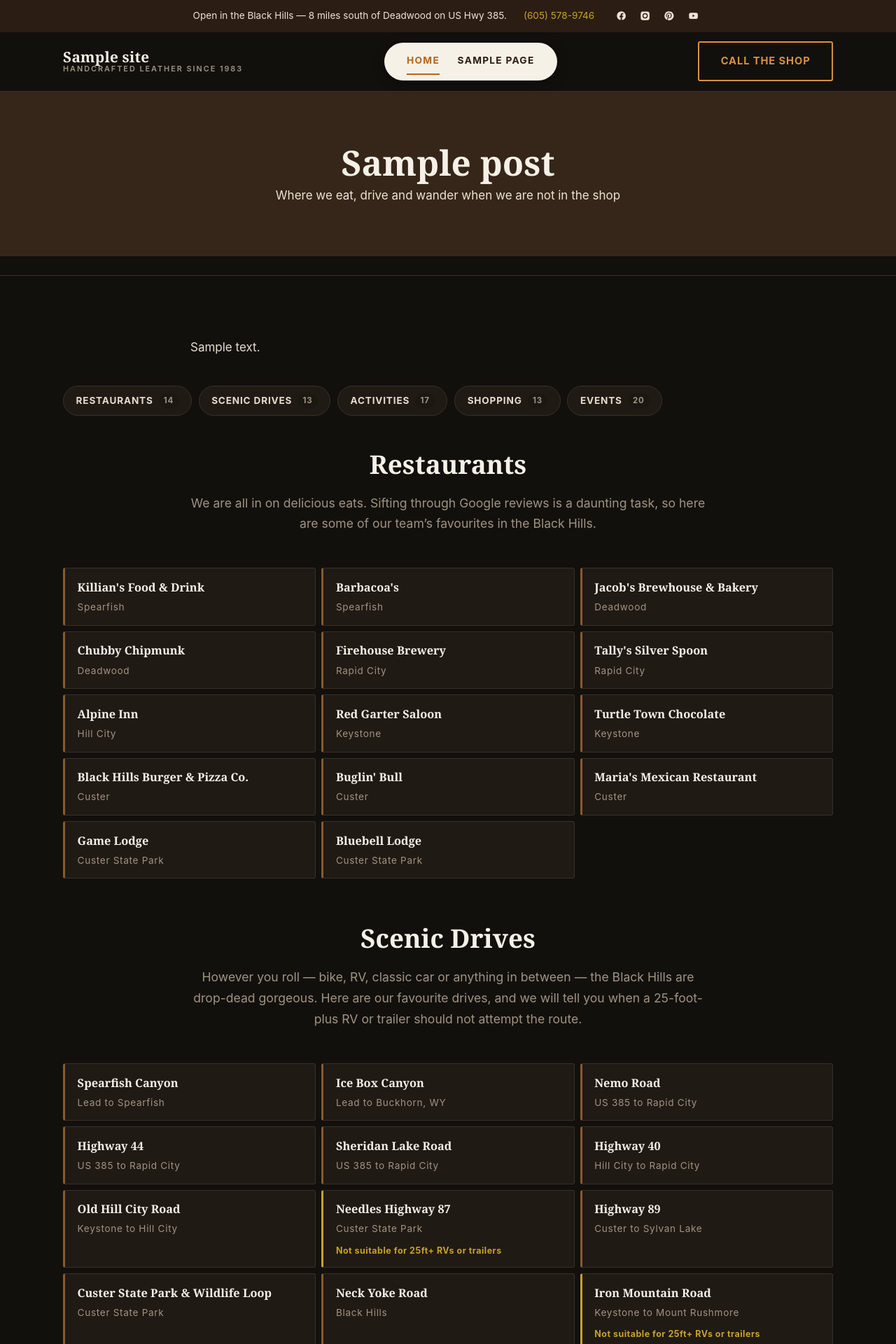
After one commit to RRTCRT/Whost, a WordPress theme: template theme/hide-and-soul/page-templates/template-bh-guide.php in a window 1280 px wide. The commit adds this page. Shown: the top 1920 px of the page at 70% size. Run offline with PHP 8.4 and a stand-in for WordPress, Linux system fonts and the light colour scheme; the site name, menu and one post (Sample post) are stand-ins, and other content is empty; some libraries are stand-ins or nearby versions.

Commit message:
Add the Black Hills guide as structured data with its own template
77 entries across restaurants, scenic drives, activities, shopping and
events. Kept as data in inc/black-hills-guide.php rather than pasted into
page content, because three things in it are worth more than flat text:

The town is a real field, so entries can be grouped and scanned by where
you are rather than read top to bottom.

Two drives — Needles Highway 87 and Iron Mountain Road — are marked "NOT
RV OK" on the Wix page, in capitals inside a line of body text. Here they
carry a flag that renders as a visible warning on the entry itself. Anyone
towing a trailer who misses that has a genuine problem on a mountain road.

Two of the shops in the Shopping list, Jacob's Gallery and Claw Antler &
Hide, are also stockists of ours. They are flagged and badged, so the page
now says so instead of listing them as unrelated recommendations.

The template adds a jump nav with per-section counts, since the page is
long, and closes with directions to the shop.

Co-Authored-By: Claude Opus 5 <noreply@anthropic.com>
Claude-Session: https://claude.ai/code/session_01BWWB5rUZmbfBGLhWxfXFyj

```diff
--- a/theme/hide-and-soul/functions.php
+++ b/theme/hide-and-soul/functions.php
@@ -15,6 +15,7 @@ require_once HS_DIR . '/inc/setup.php';
 require_once HS_DIR . '/inc/assets.php';
 require_once HS_DIR . '/inc/business-info.php';
 require_once HS_DIR . '/inc/customizer.php';
+require_once HS_DIR . '/inc/black-hills-guide.php';
 require_once HS_DIR . '/inc/template-tags.php';
 require_once HS_DIR . '/inc/nav-walker.php';
 require_once HS_DIR . '/inc/schema.php';
--- /dev/null
+++ b/theme/hide-and-soul/inc/black-hills-guide.php
@@ -0,0 +1,142 @@
+<?php
+/**
+ * The Black Hills visitor guide.
+ *
+ * Kept as data rather than page content for three reasons: the town is a real
+ * field worth grouping and searching by, the "not RV friendly" warnings need to
+ * render as warnings rather than as a parenthesis buried in a line of text, and
+ * two of the shops listed also stock our work — which the page should say.
+ *
+ * Edit the arrays here to add or remove entries.
+ *
+ * @package HideAndSoul
+ */
+
+defined( 'ABSPATH' ) || exit;
+
+/**
+ * Guide sections, in the order they appear on the page.
+ *
+ * Each entry: name, town, and optional flags —
+ *   'rv'   => false  the route is not suitable for 25'+ RVs or trailers
+ *   'ours' => true   this shop carries Hide and Soul products
+ *
+ * @return array<string, array{intro: string, items: array<int, array<string, mixed>>}>
+ */
+function hs_black_hills_guide() {
+	$guide = array(
+		'Restaurants' => array(
+			'intro' => __( 'We are all in on delicious eats. Sifting through Google reviews is a daunting task, so here are some of our team’s favourites in the Black Hills.', 'hide-and-soul' ),
+			'items' => array(
+				array( 'name' => "Killian's Food & Drink", 'town' => 'Spearfish' ),
+				array( 'name' => "Barbacoa's", 'town' => 'Spearfish' ),
+				array( 'name' => "Jacob's Brewhouse & Bakery", 'town' => 'Deadwood' ),
+				array( 'name' => 'Chubby Chipmunk', 'town' => 'Deadwood' ),
+				array( 'name' => 'Firehouse Brewery', 'town' => 'Rapid City' ),
+				array( 'name' => "Tally's Silver Spoon", 'town' => 'Rapid City' ),
+				array( 'name' => 'Alpine Inn', 'town' => 'Hill City' ),
+				array( 'name' => 'Red Garter Saloon', 'town' => 'Keystone' ),
+				array( 'name' => 'Turtle Town Chocolate', 'town' => 'Keystone' ),
+				array( 'name' => 'Black Hills Burger & Pizza Co.', 'town' => 'Custer' ),
+				array( 'name' => "Buglin' Bull", 'town' => 'Custer' ),
+				array( 'name' => "Maria's Mexican Restaurant", 'town' => 'Custer' ),
+				array( 'name' => 'Game Lodge', 'town' => 'Custer State Park' ),
+				array( 'name' => 'Bluebell Lodge', 'town' => 'Custer State Park' ),
+			),
+		),
+
+		'Scenic Drives' => array(
+			'intro' => __( 'However you roll — bike, RV, classic car or anything in between — the Black Hills are drop-dead gorgeous. Here are our favourite drives, and we will tell you when a 25-foot-plus RV or trailer should not attempt the route.', 'hide-and-soul' ),
+			'items' => array(
+				array( 'name' => 'Spearfish Canyon', 'town' => 'Lead to Spearfish' ),
+				array( 'name' => 'Ice Box Canyon', 'town' => 'Lead to Buckhorn, WY' ),
+				array( 'name' => 'Nemo Road', 'town' => 'US 385 to Rapid City' ),
+				array( 'name' => 'Highway 44', 'town' => 'US 385 to Rapid City' ),
+				array( 'name' => 'Sheridan Lake Road', 'town' => 'US 385 to Rapid City' ),
+				array( 'name' => 'Highway 40', 'town' => 'Hill City to Rapid City' ),
+				array( 'name' => 'Old Hill City Road', 'town' => 'Keystone to Hill City' ),
+				array( 'name' => 'Needles Highway 87', 'town' => 'Custer State Park', 'rv' => false ),
+				array( 'name' => 'Highway 89', 'town' => 'Custer to Sylvan Lake' ),
+				array( 'name' => 'Custer State Park & Wildlife Loop', 'town' => 'Custer State Park' ),
+				array( 'name' => 'Neck Yoke Road', 'town' => 'Black Hills' ),
+				array( 'name' => 'Iron Mountain Road', 'town' => 'Keystone to Mount Rushmore', 'rv' => false ),
+				array( 'name' => 'Play House Road (North & South)', 'town' => 'Black Hills' ),
+			),
+		),
+
+		'Activities' => array(
+			'intro' => __( 'Level up your Black Hills road trip. These are our local go-to activities — the ones we do with friends and family — so we want to share them with you. Get ready to explore beyond the pavement.', 'hide-and-soul' ),
+			'items' => array(
+				array( 'name' => 'Hikes', 'town' => 'Black Hills' ),
+				array( 'name' => 'Sturgis Motorcycle Museum', 'town' => 'Sturgis' ),
+				array( 'name' => 'ATVs', 'town' => 'Deadwood' ),
+				array( 'name' => 'Gold panning', 'town' => 'Lead' ),
+				array( 'name' => 'Journey Museum', 'town' => 'Rapid City' ),
+				array( 'name' => 'Reptile Gardens', 'town' => 'Rapid City' ),
+				array( 'name' => 'Mickelson Trail bicycles', 'town' => 'Hill City' ),
+				array( 'name' => 'Water sport rentals', 'town' => 'Hill City' ),
+				array( 'name' => 'Lakes', 'town' => 'Hill City' ),
+				array( 'name' => '1880 Steam Train', 'town' => 'Hill City / Keystone' ),
+				array( 'name' => 'Horse riding', 'town' => 'Keystone' ),
+				array( 'name' => 'Rushmore Adventure Park & Cave', 'town' => 'Keystone' ),
+				array( 'name' => 'Helicopter rides over Mount Rushmore', 'town' => 'Keystone' ),
+				array( 'name' => 'Wind Cave & Jewel Cave', 'town' => 'Custer / Hot Springs' ),
+				array( 'name' => 'Hot air balloon rides', 'town' => 'Custer' ),
+				array( 'name' => "Evan's Plunge", 'town' => 'Hot Springs' ),
+				array( 'name' => 'The Mammoth Site', 'town' => 'Hot Springs' ),
+			),
+		),
+
+		'Shopping' => array(
+			'intro' => __( 'Even though we hope you love shopping with us, we understand you might like to look at something besides leather. Here are our go-to spots.', 'hide-and-soul' ),
+			'items' => array(
+				array( 'name' => 'Main Street Antiques & Decor', 'town' => 'Spearfish' ),
+				array( 'name' => 'Black Hills Rally & Gold', 'town' => 'Sturgis' ),
+				array( 'name' => 'Sturgis Photo & Gift', 'town' => 'Sturgis' ),
+				array( 'name' => "Jacob's Gallery", 'town' => 'Deadwood', 'ours' => true ),
+				array( 'name' => "Madame Peacock's", 'town' => 'Deadwood' ),
+				array( 'name' => "Pam's Purple Door", 'town' => 'Deadwood' ),
+				array( 'name' => "Miss Kitty's Mercantile", 'town' => 'Deadwood' ),
+				array( 'name' => 'Prairie Edge Trading Co & Galleries', 'town' => 'Rapid City' ),
+				array( 'name' => 'Dakota Drum Co.', 'town' => 'Rapid City' ),
+				array( 'name' => 'Jewel of the West', 'town' => 'Hill City' ),
+				array( 'name' => 'Heart of the Hills Antiques & Firearms', 'town' => 'Hill City' ),
+				array( 'name' => 'Claw, Antler & Hide', 'town' => 'Custer', 'ours' => true ),
+				array( 'name' => 'A Walk in the Woods', 'town' => 'Custer' ),
+			),
+		),
+
+		'Events' => array(
+			'intro' => __( 'The Black Hills offers plenty beyond the well-known sites. The Buffalo Roundup in Custer State Park each September — cowboys herding the buffalo, followed by a wonderful art show — is a good example. Outdoor adventures, concerts, car shows, rodeos, fairs, arts and community gatherings: there is something here for everyone.', 'hide-and-soul' ),
+			'items' => array(
+				array( 'name' => 'Black Hills Roundup', 'town' => 'Belle Fourche' ),
+				array( 'name' => 'Corvette Car Rally', 'town' => 'Spearfish' ),
+				array( 'name' => 'Sturgis Mustang Rally', 'town' => 'Sturgis' ),
+				array( 'name' => 'Camaro Rally', 'town' => 'Sturgis' ),
+				array( 'name' => 'Stratobowl Historic Hot Air Balloon Launch', 'town' => 'Rapid City' ),
+				array( 'name' => 'Black Hills Gun Show', 'town' => 'Deadwood' ),
+				array( 'name' => 'Black Hills Motorcycle Show', 'town' => 'Deadwood' ),
+				array( 'name' => 'Deadwood PBR', 'town' => 'Deadwood' ),
+				array( 'name' => '3-Wheeler Rally', 'town' => 'Deadwood' ),
+				array( 'name' => "Days of '76 Rodeo", 'town' => 'Deadwood' ),
+				array( 'name' => 'Kool Deadwood Nites', 'town' => 'Deadwood' ),
+				array( 'name' => 'Deadwood Jam', 'town' => 'Deadwood' ),
+				array( 'name' => 'Oktoberfest', 'town' => 'Deadwood' ),
+				array( 'name' => 'Deadweird', 'town' => 'Deadwood' ),
+				array( 'name' => 'Black Hills Renaissance Festival', 'town' => 'Lead' ),
+				array( 'name' => 'Mickelson Trail Trek', 'town' => 'Hill City' ),
+				array( 'name' => 'Volksmarch', 'town' => 'Crazy Horse, Custer' ),
+				array( 'name' => 'Gold Discovery Days', 'town' => 'Custer' ),
+				array( 'name' => 'Off-Road Rally', 'town' => 'Custer' ),
+				array( 'name' => 'Buffalo Roundup', 'town' => 'Custer State Park' ),
+			),
+		),
+	);
+
+	/**
+	 * Filter the Black Hills guide.
+	 *
+	 * @param array $guide Sections keyed by heading.
+	 */
+	return apply_filters( 'hs_black_hills_guide', $guide );
+}
--- /dev/null
+++ b/theme/hide-and-soul/page-templates/template-bh-guide.php
@@ -0,0 +1,91 @@
+<?php
+/**
+ * Template Name: Black Hills Guide
+ *
+ * Renders hs_black_hills_guide() beneath the page's own content, with a jump
+ * nav, RV warnings called out, and our stockists flagged.
+ *
+ * @package HideAndSoul
+ */
+
+defined( 'ABSPATH' ) || exit;
+
+get_header();
+
+while ( have_posts() ) :
+	the_post();
+
+	hs_page_header(
+		get_the_title(),
+		__( 'Where we eat, drive and wander when we are not in the shop', 'hide-and-soul' )
+	);
+	hs_breadcrumbs();
+
+	$hs_guide = hs_black_hills_guide();
+	?>
+
+	<div class="hs-section">
+		<div class="hs-wrap">
+
+			<?php if ( get_the_content() ) : ?>
+				<div class="hs-entry__content" style="margin-bottom:2.5rem;">
+					<?php the_content(); ?>
+				</div>
+			<?php endif; ?>
+
+			<?php /* Jump nav — the page is long. */ ?>
+			<nav class="hs-jump" aria-label="<?php esc_attr_e( 'Guide sections', 'hide-and-soul' ); ?>">
+				<?php foreach ( $hs_guide as $hs_heading => $hs_section ) : ?>
+					<a href="#<?php echo esc_attr( sanitize_title( $hs_heading ) ); ?>">
+						<?php echo esc_html( $hs_heading ); ?>
+						<span><?php echo esc_html( count( $hs_section['items'] ) ); ?></span>
+					</a>
+				<?php endforeach; ?>
+			</nav>
+
+			<?php foreach ( $hs_guide as $hs_heading => $hs_section ) : ?>
+				<section id="<?php echo esc_attr( sanitize_title( $hs_heading ) ); ?>" class="hs-guide-section">
+					<div class="hs-section__head">
+						<h2><?php echo esc_html( $hs_heading ); ?></h2>
+						<p><?php echo esc_html( $hs_section['intro'] ); ?></p>
+					</div>
+
+					<ul class="hs-guide-list">
+						<?php
+						foreach ( $hs_section['items'] as $hs_item ) :
+							$hs_no_rv = isset( $hs_item['rv'] ) && false === $hs_item['rv'];
+							$hs_stock = ! empty( $hs_item['ours'] );
+							?>
+							<li<?php echo $hs_no_rv ? ' class="is-warning"' : ''; ?>>
+								<span class="hs-guide-list__name">
+									<?php echo esc_html( $hs_item['name'] ); ?>
+									<?php if ( $hs_stock ) : ?>
+										<span class="hs-badge"><?php esc_html_e( 'Carries our work', 'hide-and-soul' ); ?></span>
+									<?php endif; ?>
+								</span>
+								<span class="hs-guide-list__town"><?php echo esc_html( $hs_item['town'] ); ?></span>
+								<?php if ( $hs_no_rv ) : ?>
+									<span class="hs-guide-list__warn">
+										<?php esc_html_e( 'Not suitable for 25ft+ RVs or trailers', 'hide-and-soul' ); ?>
+									</span>
+								<?php endif; ?>
+							</li>
+						<?php endforeach; ?>
+					</ul>
+				</section>
+			<?php endforeach; ?>
+
+			<div class="hs-callout" style="margin-top:2.5rem;">
+				<p><?php esc_html_e( 'Passing through? We are eight miles south of Deadwood on US Hwy 385, just south of Nemo Road.', 'hide-and-soul' ); ?></p>
+				<a class="hs-btn" href="<?php echo esc_url( home_url( '/locations/' ) ); ?>">
+					<?php esc_html_e( 'Find the shop', 'hide-and-soul' ); ?>
+				</a>
+			</div>
+
+		</div>
+	</div>
+
+	<?php
+endwhile;
+
+get_footer();
--- a/theme/hide-and-soul/style.css
+++ b/theme/hide-and-soul/style.css
@@ -1269,3 +1269,91 @@ input[type="submit"] { font: inherit; }
 		color: var(--hs-copper);
 	}
 }
+
+/* ==========================================================================
+   17. Black Hills guide
+   ========================================================================== */
+
+.hs-jump {
+	display: flex;
+	flex-wrap: wrap;
+	gap: 0.6rem;
+	margin-bottom: clamp(2rem, 5vw, 3rem);
+}
+
+.hs-jump a {
+	display: inline-flex;
+	align-items: center;
+	gap: 0.5rem;
+	padding: 0.55rem 1.1rem;
+	background: var(--hs-surface);
+	border: 1px solid var(--hs-border);
+	border-radius: 999px;
+	color: var(--hs-text);
+	font-size: 0.85rem;
+	font-weight: 700;
+	letter-spacing: 0.06em;
+	text-transform: uppercase;
+	text-decoration: none;
+}
+
+.hs-jump a:hover,
+.hs-jump a:focus {
+	border-color: var(--hs-link);
+	color: var(--hs-link);
+}
+
+.hs-jump span {
+	padding: 0.05rem 0.45rem;
+	background: var(--hs-bg-alt);
+	border-radius: 999px;
+	font-size: 0.72rem;
+	color: var(--hs-muted-text);
+}
+
+.hs-guide-section { margin-bottom: clamp(2.5rem, 6vw, 4rem); scroll-margin-top: calc(var(--hs-header-h) + 1rem); }
+
+.hs-guide-list {
+	display: grid;
+	gap: 0.5rem;
+	grid-template-columns: repeat(auto-fill, minmax(min(100%, 20rem), 1fr));
+	list-style: none;
+	margin: 0;
+	padding: 0;
+}
+
+.hs-guide-list li {
+	display: flex;
+	flex-direction: column;
+	gap: 0.15rem;
+	padding: 0.85rem 1.1rem;
+	background: var(--hs-surface);
+	border: 1px solid var(--hs-border);
+	border-left: 3px solid var(--hs-saddle);
+	border-radius: var(--hs-radius);
+}
+
+.hs-guide-list li.is-warning { border-left-color: var(--hs-buckskin); }
+
+.hs-guide-list__name {
+	font-family: var(--hs-font-display);
+	font-size: 1.02rem;
+	font-weight: 700;
+	color: var(--hs-heading);
+}
+
+.hs-guide-list__town {
+	font-size: 0.85rem;
+	letter-spacing: 0.05em;
+	color: var(--hs-muted-text);
+}
+
+.hs-guide-list__warn {
+	margin-top: 0.35rem;
+	font-size: 0.78rem;
+	font-weight: 700;
+	letter-spacing: 0.04em;
+	color: var(--hs-buckskin);
+}
+
+.hs-guide-list .hs-badge { font-size: 0.6rem; margin-left: 0.4rem; }
```
